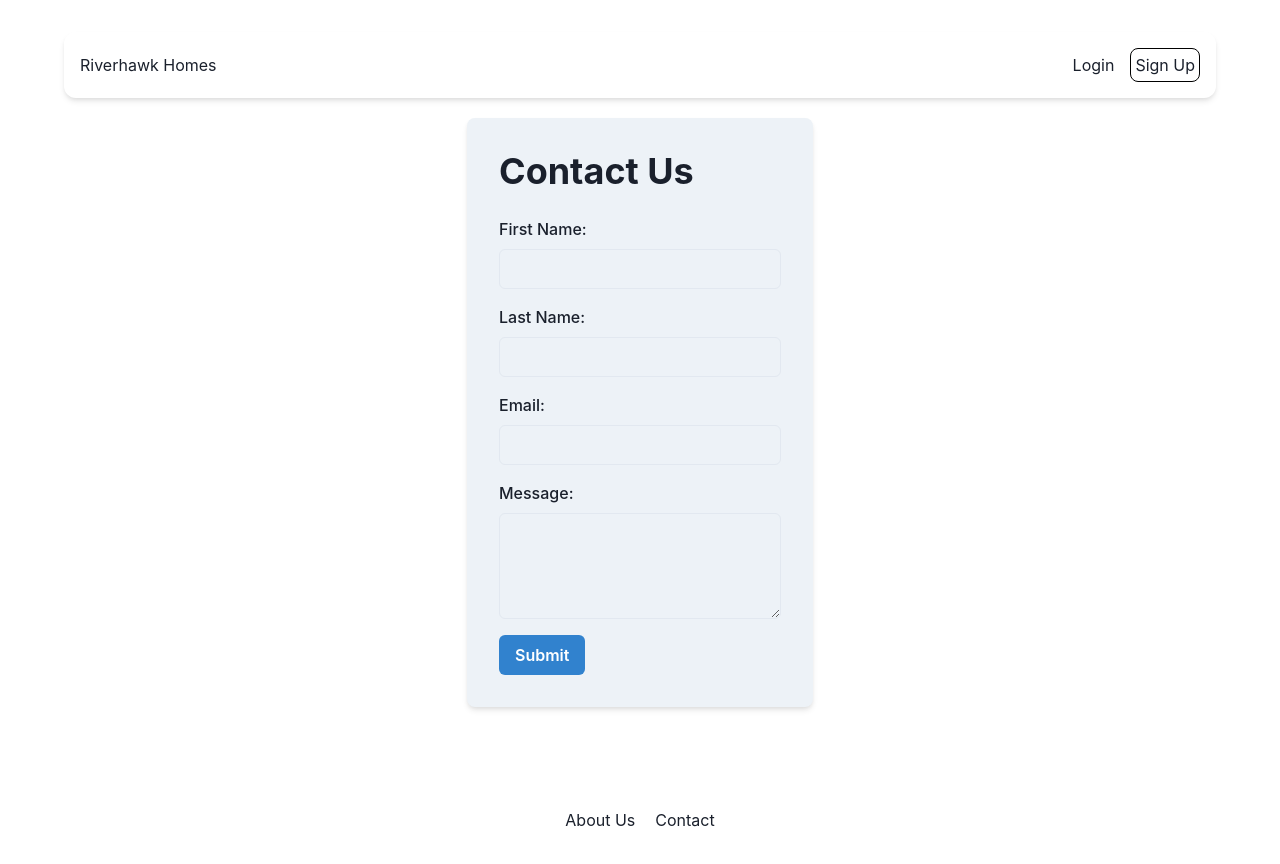
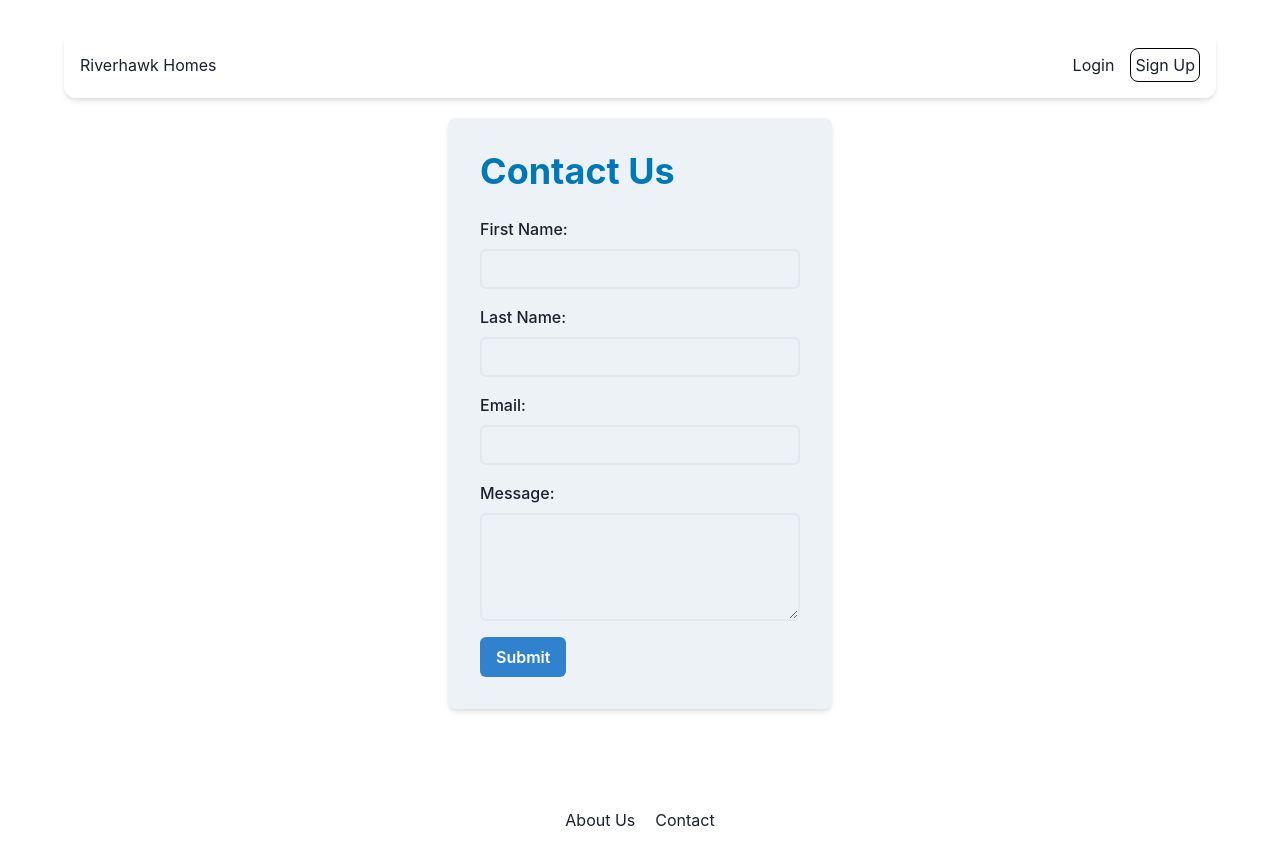
Before and after one commit to anthonyliang-8/riverhawk-homes, a React (Vite) app: page /contact in a window 1280 px wide. Built offline with nearby package versions, Linux system fonts and the light colour scheme; no server answers.

Commit message:
linked contact form to firestore, minor styling changes to contact form

```diff
--- a/src/pages/Contact.jsx
+++ b/src/pages/Contact.jsx
@@ -1,4 +1,6 @@
-import React from "react";
+import React, { useState } from "react";
+import { db } from "../Firebase";
+import { addDoc, collection } from "firebase/firestore";
 import {
   Box,
   Flex,
@@ -13,8 +15,24 @@ import {
 
 const Contact = () => {
   const toast = useToast();
-  const handleSubmit = (e) => {
+  const [formData, setFormData] = useState({
+    firstName: "",
+    lastName: "",
+    email: "",
+    message: "",
+  });
+
+  const handleChange = (e) => {
+    setFormData({ ...formData, [e.target.name]: e.target.value });
+  };
+
+  const handleSubmit = async (e) => {
     e.preventDefault();
+    try {
+      // Add the form data to Firestore
+      const docRef = await addDoc(collection(db, "contact_forms"), formData);
+      console.log("Document written with ID: ", docRef.id);
+
       toast({
         title: "Success!",
         description: "Your form has been submitted and will be reviewed.",
@@ -22,28 +40,60 @@ const Contact = () => {
         duration: 5000,
         isClosable: true,
       });
+      setFormData({
+        firstName: "",
+        lastName: "",
+        email: "",
+        message: "",
+      });
+    } catch (error) {
+      console.error("Error adding document: ", error);
+      toast({
+        title: "Error",
+        description: "There was an error submitting your form. Please try again.",
+        status: "error",
+        duration: 5000,
+        isClosable: true,
+      });
+    }
   };
+
+
 
   return (
     <Flex align="center" justify="center" m={5}>
-      <Box bg="gray.100" p={8} borderRadius={8} boxShadow="md">
-        <Heading mb={6}>Contact Us</Heading>
+      <Box bg="gray.100" p={8} borderRadius={8} minW={'sm'} boxShadow="md">
+        <Heading color={'#0077B6'} mb={6}>Contact Us</Heading>
         <form onSubmit={handleSubmit}>
           <FormControl mb={4}>
             <FormLabel htmlFor="firstName">First Name:</FormLabel>
-            <Input id="firstName" name="firstName" required />
+            <Input
+              id="firstName"
+              name="firstName"
+              value={formData.firstName}
+              onChange={handleChange}
+              borderWidth={'2px'}
+              required
+            />
           </FormControl>
           <FormControl mb={4}>
             <FormLabel htmlFor="lastName">Last Name:</FormLabel>
-            <Input id="lastName" name="lastName" required />
+            <Input id="lastName" name="lastName" value={formData.lastName}
+              borderWidth={'2px'}
+              onChange={handleChange} required />
           </FormControl>
           <FormControl mb={4}>
             <FormLabel htmlFor="email">Email:</FormLabel>
-            <Input id="email" name="email" type="email" required />
+            <Input id="email" name="email" type="email" value={formData.email}
+              borderWidth={'2px'}
+              onChange={handleChange} required />
           </FormControl>
           <FormControl mb={4}>
             <FormLabel htmlFor="message">Message:</FormLabel>
-            <Textarea id="message" name="message" rows={4} required />
+            <Textarea id="message" name="message" maxH={'sm'} rows={4}
+              value={formData.message}
+              borderWidth={'2px'}
+              onChange={handleChange} required />
           </FormControl>
           <Button type="submit" colorScheme="blue">
             Submit
```
Lines whose indentation alone changed are shown as unchanged.
